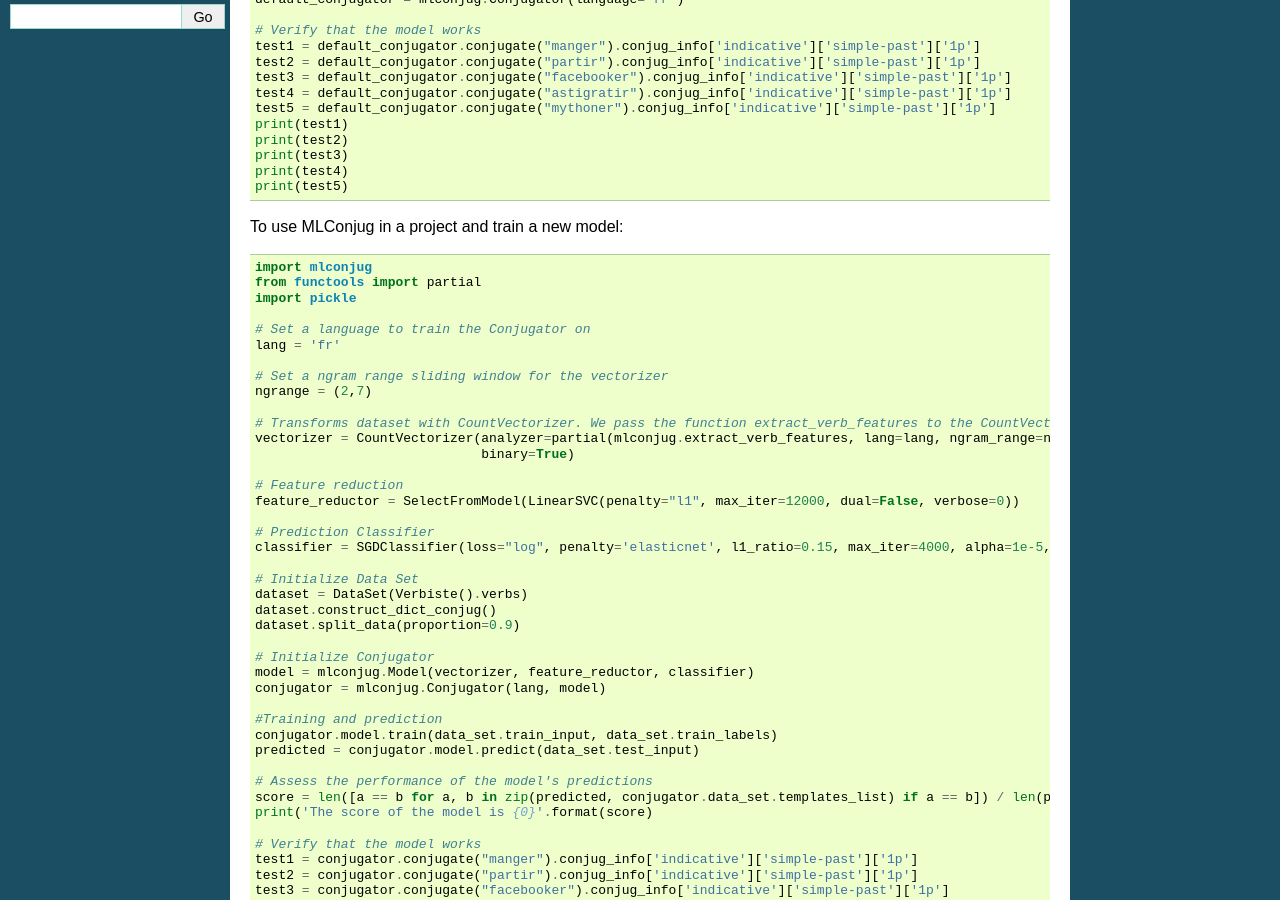
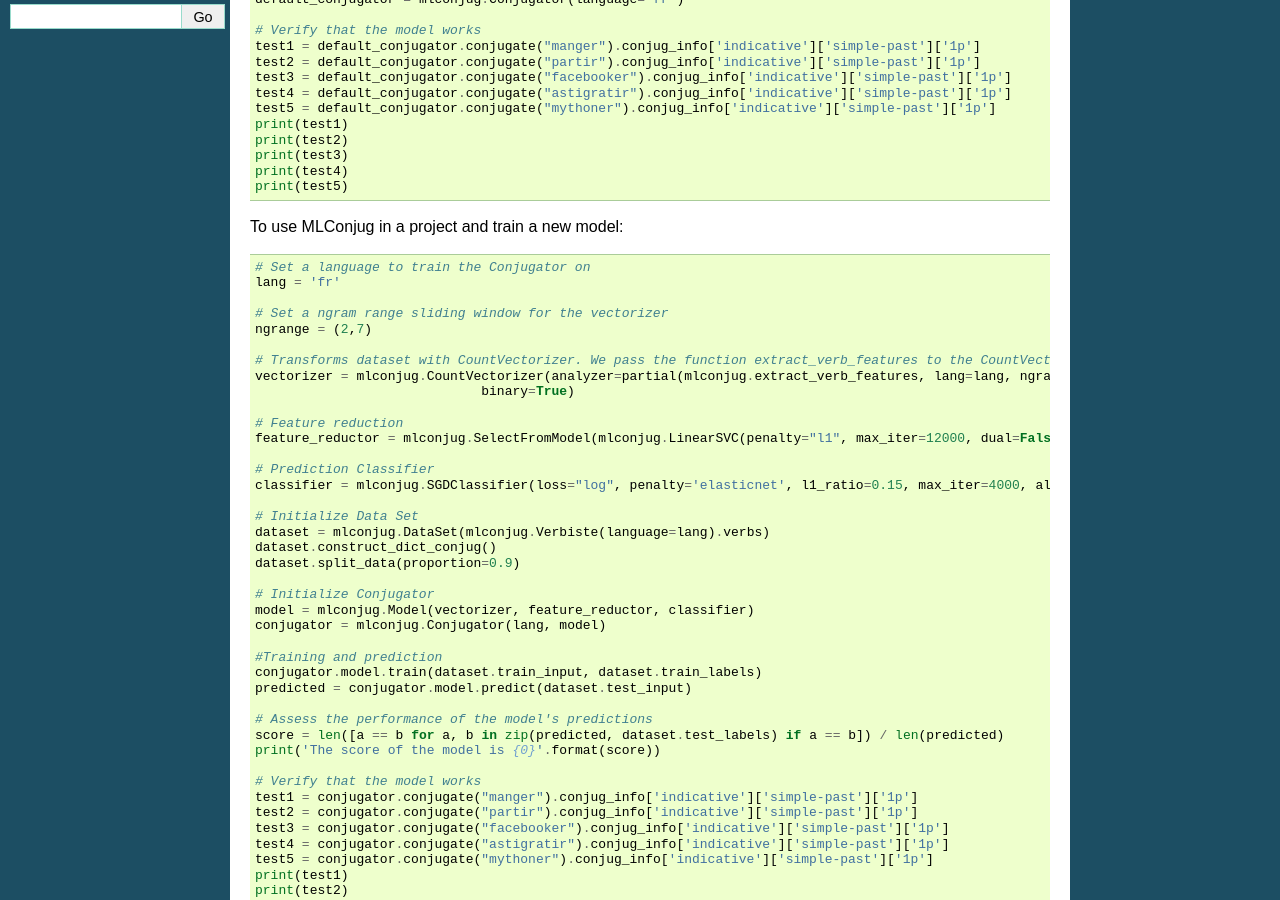
Before and after one commit to SekouD/mlconjug, a Sphinx documentation site: the page built from docs/usage.rst, in a window 1280 px wide and 900 px high, scrolled down 257 px. Built offline with Sphinx 7.4.7, drawn with Linux system fonts in a browser that asks for light colours.

Commit message:
Updated docs.

```diff
--- a/docs/usage.rst
+++ b/docs/usage.rst
@@ -27,10 +27,6 @@ To use MLConjug in a project with the provided pre-trained conjugation models::
 
 To use MLConjug in a project and train a new model::
 
-    import mlconjug
-    from functools import partial
-    import pickle
-
     # Set a language to train the Conjugator on
     lang = 'fr'
 
@@ -38,17 +34,17 @@ To use MLConjug in a project and train a new model::
     ngrange = (2,7)
 
     # Transforms dataset with CountVectorizer. We pass the function extract_verb_features to the CountVectorizer.
-    vectorizer = CountVectorizer(analyzer=partial(mlconjug.extract_verb_features, lang=lang, ngram_range=ngrange),
+    vectorizer = mlconjug.CountVectorizer(analyzer=partial(mlconjug.extract_verb_features, lang=lang, ngram_range=ngrange),
                                  binary=True)
 
     # Feature reduction
-    feature_reductor = SelectFromModel(LinearSVC(penalty="l1", max_iter=12000, dual=False, verbose=0))
+    feature_reductor = mlconjug.SelectFromModel(mlconjug.LinearSVC(penalty="l1", max_iter=12000, dual=False, verbose=0))
 
     # Prediction Classifier
-    classifier = SGDClassifier(loss="log", penalty='elasticnet', l1_ratio=0.15, max_iter=4000, alpha=1e-5, random_state=42, verbose=0)
+    classifier = mlconjug.SGDClassifier(loss="log", penalty='elasticnet', l1_ratio=0.15, max_iter=4000, alpha=1e-5, random_state=42, verbose=0)
 
     # Initialize Data Set
-    dataset = DataSet(Verbiste().verbs)
+    dataset = mlconjug.DataSet(mlconjug.Verbiste(language=lang).verbs)
     dataset.construct_dict_conjug()
     dataset.split_data(proportion=0.9)
 
@@ -57,12 +53,12 @@ To use MLConjug in a project and train a new model::
     conjugator = mlconjug.Conjugator(lang, model)
 
     #Training and prediction
-    conjugator.model.train(data_set.train_input, data_set.train_labels)
-    predicted = conjugator.model.predict(data_set.test_input)
+    conjugator.model.train(dataset.train_input, dataset.train_labels)
+    predicted = conjugator.model.predict(dataset.test_input)
 
     # Assess the performance of the model's predictions
-    score = len([a == b for a, b in zip(predicted, conjugator.data_set.templates_list) if a == b]) / len(predicted)
-    print('The score of the model is {0}'.format(score)
+    score = len([a == b for a, b in zip(predicted, dataset.test_labels) if a == b]) / len(predicted)
+    print('The score of the model is {0}'.format(score))
 
     # Verify that the model works
     test1 = conjugator.conjugate("manger").conjug_info['indicative']['simple-past']['1p']
```
